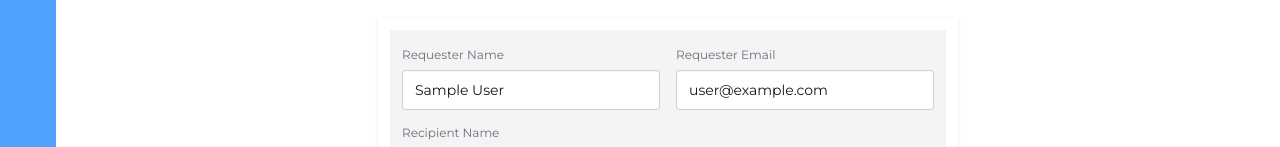
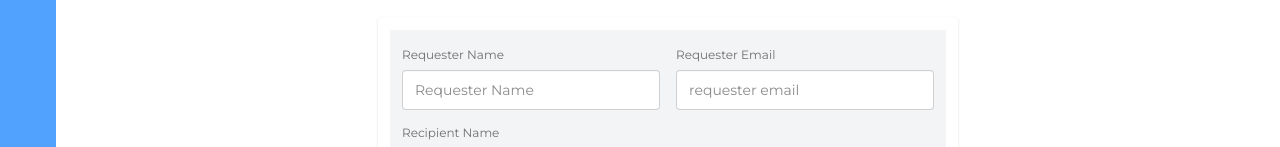
Before and after one commit to polokrf/Blood-Donation-Application, a React (Vite) app: page /dashboard/edit/1 in a window 1280 px wide. Shown: the part 270-417 px from the top of the page. Built offline with nearby package versions, Linux system fonts and the light colour scheme; no server answers; sample sign-in values are in the browser's storage.

Commit message:
fixed error

```diff
--- a/src/Page/Dashborad/Admin/AllBloodDonation.jsx
+++ b/src/Page/Dashborad/Admin/AllBloodDonation.jsx
@@ -2,7 +2,7 @@ import React, { useState } from 'react';
 import useAxios from '../../../Hook/useAxios';
 import { useQuery } from '@tanstack/react-query';
 import Swal from 'sweetalert2';
-import { Link } from 'react-router';
+import { Link, useLocation } from 'react-router';
 import { HiDotsHorizontal } from 'react-icons/hi';
 import useRole from '../../../Hook/useRole';
 import { toast } from 'react-toastify';
@@ -10,10 +10,13 @@ import Loader from '../../../LodingAndErrorPage/Loader';
 
 const AllBloodDonation = () => {
   const instance = useAxios();
+  const location = useLocation();
+
   const [statusF, setStatusF] = useState('');
   const limit = 10;
   const [totalPage, setTotalPage] = useState(0);
-  const [currentPage,setCurrentPage]=useState(0)
+  const [currentPage, setCurrentPage] = useState(0)
+
   const {role}=useRole()
   const { data: allDOnation = [] ,refetch,isLoading} = useQuery({
     queryKey: ['all-donation-request',statusF,limit,currentPage],
@@ -164,7 +167,8 @@ const AllBloodDonation = () => {
                                   <li>
                                     <Link
                                       className="btn btn-xs mb-3 btn-info text-white"
-                                      to={`/dashboard/edit/${donation._id}`}
+                                        to={`/dashboard/edit/${donation._id}`}
+                                        state={location.pathname}
                                     >
                                       Edit
                                     </Link>
--- a/src/Page/Dashborad/EditPage.jsx
+++ b/src/Page/Dashborad/EditPage.jsx
@@ -1,5 +1,5 @@
 import React, { use } from 'react';
-import { useLoaderData, useNavigate, useParams } from 'react-router';
+import { useLoaderData, useLocation, useNavigate, useParams } from 'react-router';
 import useAuth from '../../Hook/useAuth';
 import useAxios from '../../Hook/useAxios';
 import { useForm, useWatch } from 'react-hook-form';
@@ -11,19 +11,24 @@ const upazilaPromise = fetch('/upazaila.json').then(res => res.json());
 const EditPage = () => {
 
   const {id} =useParams()
-  const districtData = useLoaderData();
+  const districtData = useLoaderData()
   const upazilaData = use(upazilaPromise);
-  const { user } = useAuth();
+
   const instance = useAxios();
   const navigate = useNavigate()
+
+  const location = useLocation();
+
+
+
 
   const singleDistrictName = districtData.map(d => d.name);
    const {
      register,
      handleSubmit,
      control,
-    reset,
-     formState: { errors },
+
+
   } = useForm();
 
   const district = useWatch({ control, name: 'recipient_district' });
@@ -41,7 +46,7 @@ const EditPage = () => {
       return res.data
     }
   })
-  console.log(edit)
+
 
   const handleDonation = (data) => {
     instance.patch(`/update-data/${edit._id}`, data)
@@ -49,12 +54,11 @@ const EditPage = () => {
 
         if (res.data?.modifiedCount) {
           toast.success('successful');
-          navigate('/dashboard/my-donation-requests');
+          navigate(location.state);
         }
 
 
-    })
-      .catch(err => {
+    }).catch(err => {
         console.log(err);
       });
   }
@@ -80,7 +84,7 @@ const EditPage = () => {
               <input
                 type="text"
                 className="input inputW"
-                defaultValue={user?.displayName}
+                defaultValue={edit?.requester_name}
                 readOnly
                 {...register('requester_name', { required: true })}
                 placeholder="Requester Name"
@@ -92,7 +96,7 @@ const EditPage = () => {
               <input
                 type="Email"
                 className="input inputW"
-                defaultValue={user?.email}
+                defaultValue={edit?.requester_email}
                 readOnly
                 {...register('requester_email', { required: true })}
                 placeholder="requester email"
--- a/src/Page/Dashborad/MyDonationRequests.jsx
+++ b/src/Page/Dashborad/MyDonationRequests.jsx
@@ -3,7 +3,7 @@ import React, { useState } from 'react';
 import useAuth from '../../Hook/useAuth';
 import useAxios from '../../Hook/useAxios';
 import { HiDotsHorizontal } from 'react-icons/hi';
-import { Link } from 'react-router';
+import { Link, useLocation } from 'react-router';
 
 import Swal from 'sweetalert2';
 import { toast } from 'react-toastify';
@@ -11,6 +11,7 @@ import Loader from '../../LodingAndErrorPage/Loader';
 
 const MyDonationRequests = () => {
   const { user } = useAuth();
+  const location =useLocation()
 
   const instance = useAxios()
   const [statusF, setStatusF] = useState('')
@@ -165,6 +166,7 @@ const MyDonationRequests = () => {
                             <Link
                               className="btn btn-xs mb-3 btn-info text-white"
                               to={`/dashboard/edit/${donation._id}`}
+                              state={location.pathname}
                             >
                               Edit
                             </Link>
```
